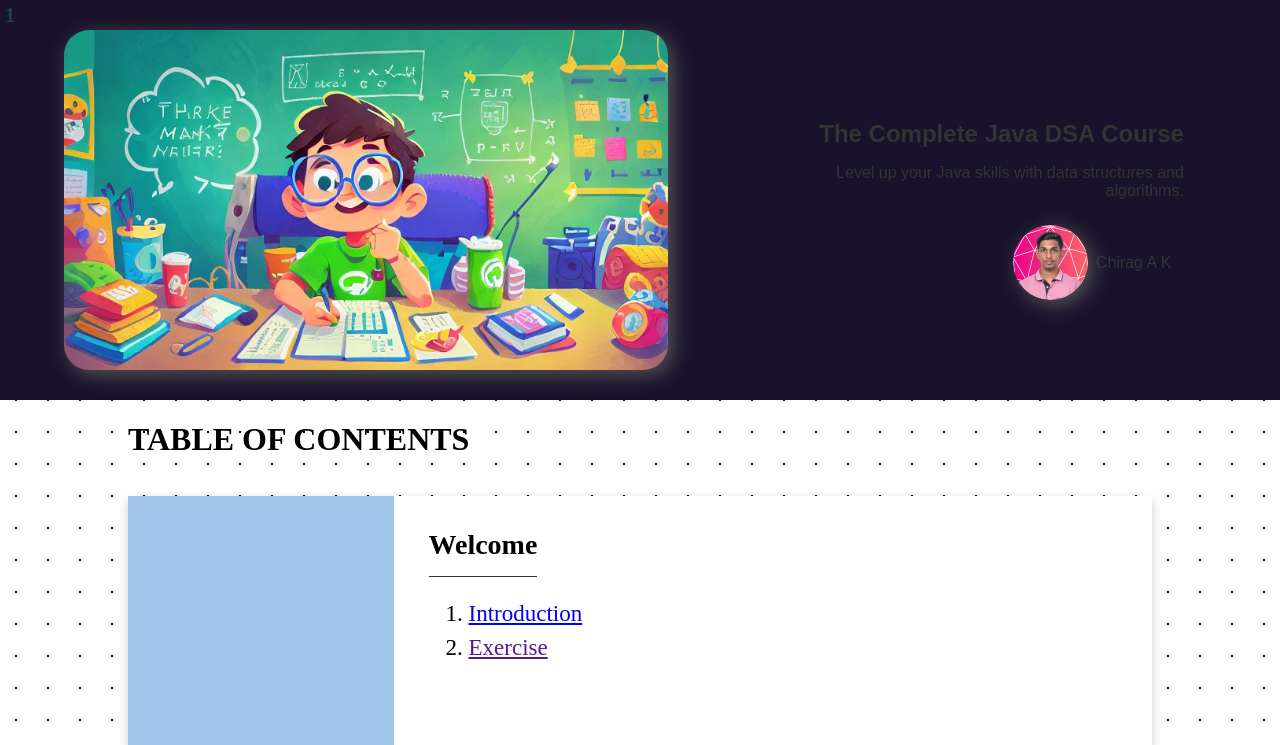
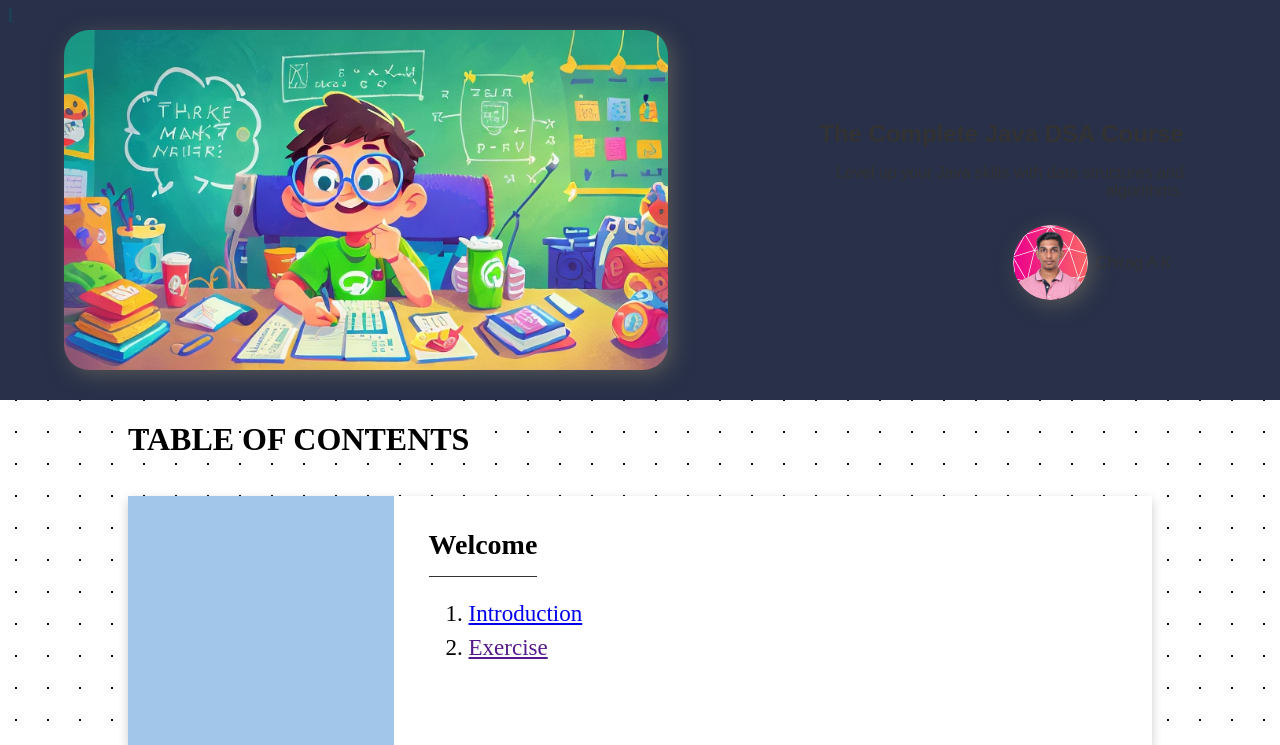
Before and after one commit to chiragak/dsa101.github.io, a PHP site: page / in a window 1280 px wide. Shown: the top 745 px of the page. Run offline with PHP 8.4, Linux system fonts and the light colour scheme; some libraries are stand-ins or nearby versions.

Commit message:
modified style.css in css

```diff
--- a/assets/css/style.css
+++ b/assets/css/style.css
@@ -129,7 +129,7 @@ body {
   align-items: center;
   width: 100%;
   height: 400px;
-  background-color: #18122B;
+  background-color: #283149;
 }
 .courseicon {
   display: flex;
```
